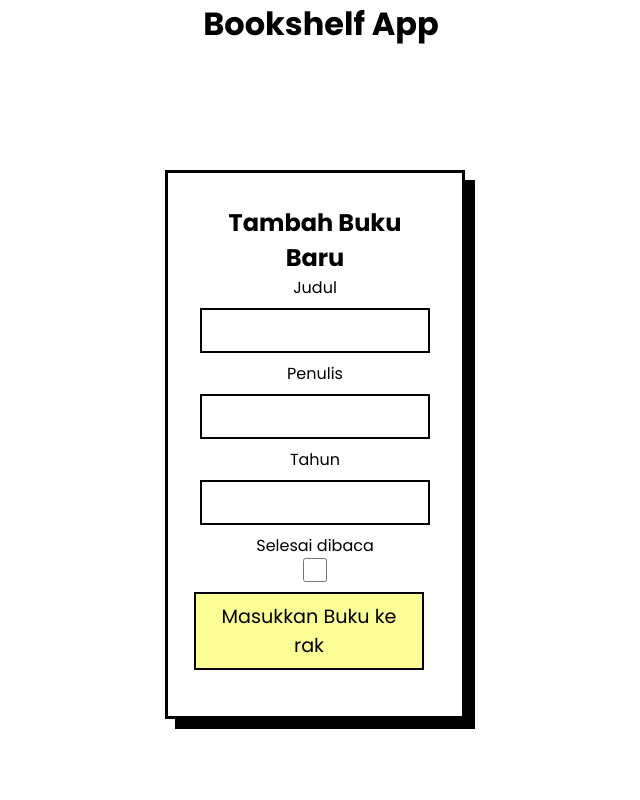
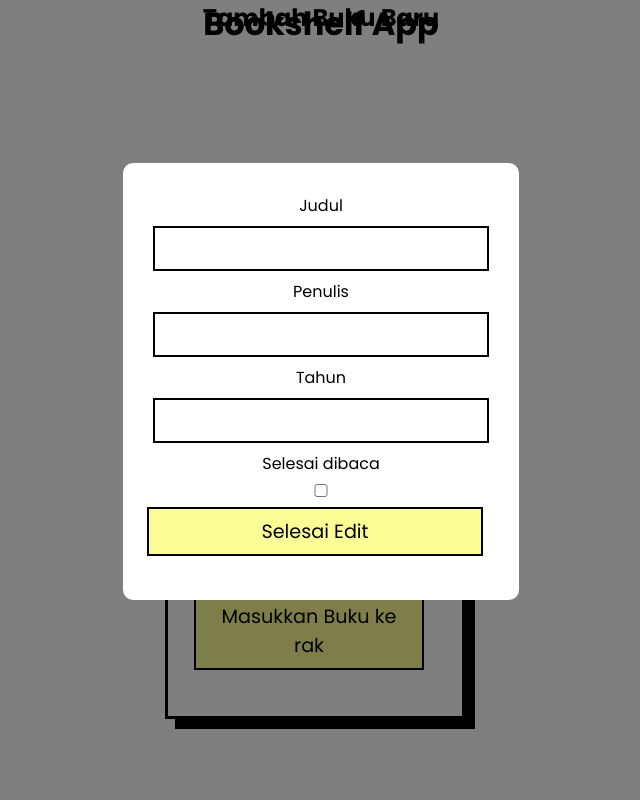
Before and after one commit to just-npc/bookshelf-app, a plain HTML site: page index.html in a window 1280 px wide. Shown: the top 800 px of the page, without its empty margins (319-959 px from the left). Drawn offline with Linux system fonts and the light colour scheme.

Commit message:
add modal for edit book
still need to make javascript function

```diff
--- a/index.html
+++ b/index.html
@@ -96,6 +96,35 @@
         </div>
       </div>
     </section>
+
+    <!-- modal untuk edit buku -->
+    <div class="modal">
+      <h2>Tambah Buku Baru</h2>
+      <div class="modal-content">
+        <form id="bookFormEdit" data-testid="bookFormEdit">
+          <div>
+            <label for="bookFormTitleEdit">Judul</label>
+            <input id="bookFormTitleEdit" type="text" required data-testid="bookFormTitleInputEdit" />
+          </div>
+          <div>
+            <label for="bookFormAuthorEdit">Penulis</label>
+            <input id="bookFormAuthorEdit" type="text" required data-testid="bookFormAuthorInputEdit" />
+          </div>
+          <div>
+            <label for="bookFormYearEdit">Tahun</label>
+            <input id="bookFormYearEdit" type="number" required data-testid="bookFormYearInputEdit" />
+          </div>
+          <div>
+            <label for="bookFormIsCompleteEdit">Selesai dibaca</label>
+            <input id="bookFormIsCompleteEdit" type="checkbox" data-testid="bookFormIsCompleteCheckboxEdit" />
+          </div>
+          <button class="submit-btn" id="bookFormSubmitEdit" type="submit" data-testid="bookFormSubmitButton">
+            Selesai Edit
+            <!-- <span>Belum selesai dibaca</span> -->
+          </button>
+      </div>
+      </form>
+    </div>
   </main>
 </body>
 
--- a/style.css
+++ b/style.css
@@ -38,7 +38,9 @@ section.card:nth-of-type(3) {
 }
 
 .card input,
-.card button {
+.card button,
+.modal-content input,
+.modal-content button {
   display: block;
   width: 100%;
   margin: 0.5rem 0;
@@ -77,7 +79,8 @@ section:nth-of-type(2) button {
   cursor: pointer;
 }
 
-.card button {
+.card button,
+.modal-content button {
   translate: -6px -6px;
   overflow: hidden;
   transition: all 0.3s ease;
@@ -85,7 +88,8 @@ section:nth-of-type(2) button {
   font-size: 1.2rem;
 }
 
-.card button:hover {
+.card button:hover,
+.modal-content button:hover {
   translate: -6px;
 }
 
@@ -116,3 +120,23 @@ button.submit-btn {
   background: #fdfd96;
   margin-top: 1rem;
 }
+
+/* modal style */
+.modal {
+  /* display: none; */
+  position: fixed;
+  inset: 0;
+  background-color: rgba(0, 0, 0, 0.5);
+  justify-content: center;
+  align-items: center;
+  z-index: 10;
+}
+
+.modal-content {
+  display: flex;
+  margin: 8rem auto;
+  background-color: white;
+  width: fit-content;
+  padding: 30px;
+  border-radius: 10px;
+}
```
